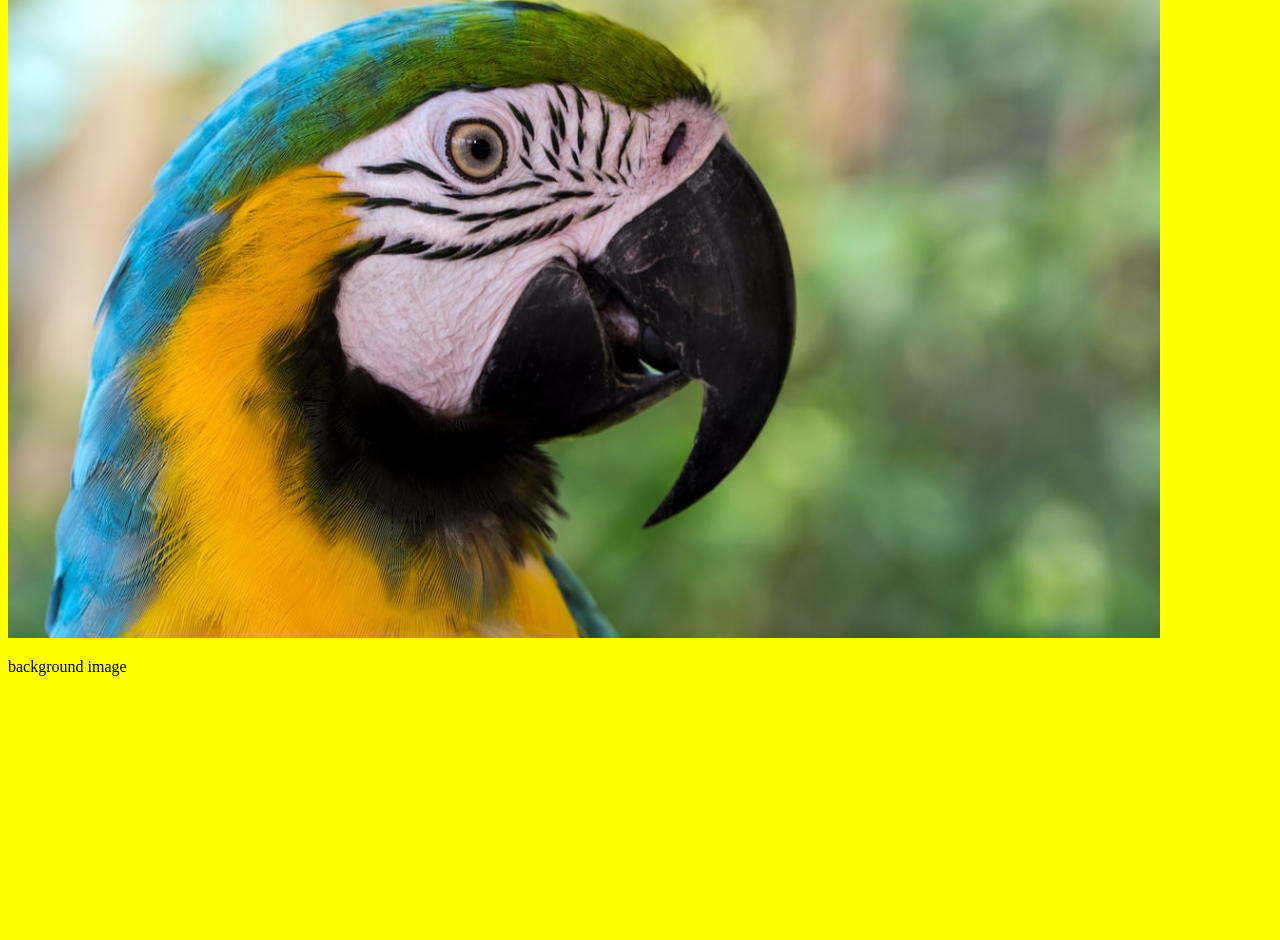
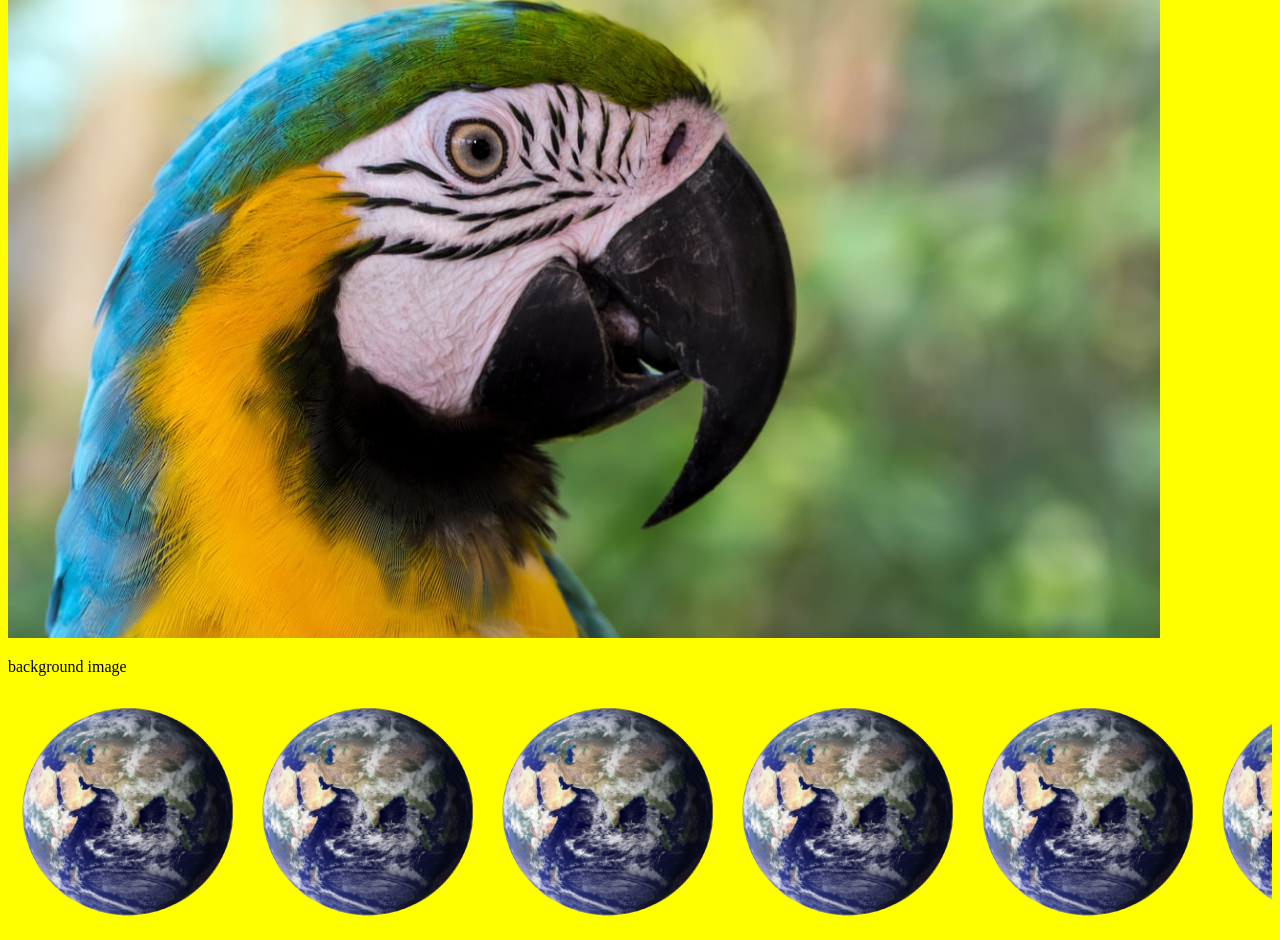
Before and after one commit to Jack-Ricketts/BIT-Node.js-intro, a website: page index.html in a window 1280 px wide. Shown: the part 209-1149 px from the top of the page. Before the commit the page ends 901 px from the top, so only its background shows below. Drawn offline with Linux system fonts and the light colour scheme.

Commit message:
css update

```diff
--- a/css/main.css
+++ b/css/main.css
@@ -2,7 +2,10 @@ body {
     background-color: yellow;
 }
 .bg-img {
-    background-image: url(/img/planeta.jfif);
+    width: 100%;
+    height: 30vh;
+    background-image: url(../img/planeta.png);
+    background-size: contain;
 }
 img {
     width: 90vw;
```
Also changed, not shown: img/planeta.png (added).
